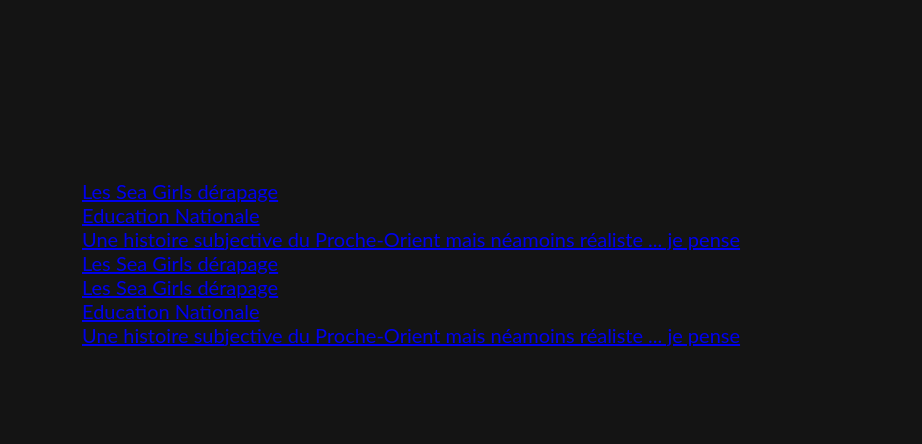
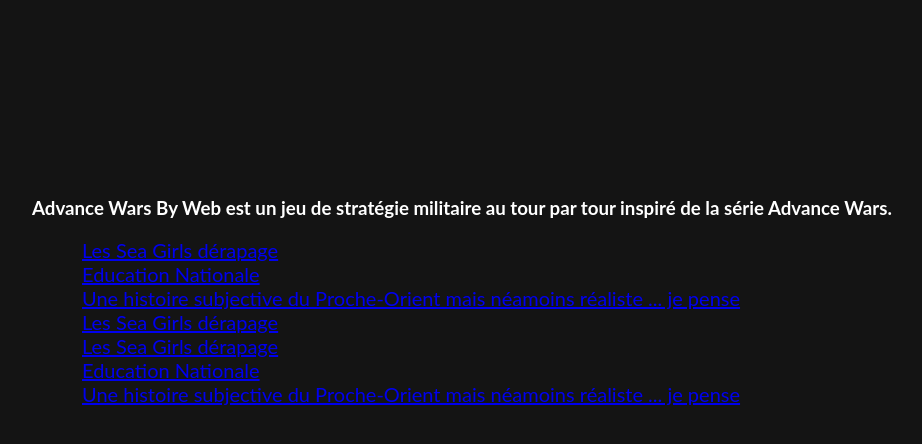
Before and after one commit to MariusBerton/awbwtuto, a plain HTML site: page index.html in a window 1280 px wide. Shown: the part 238-682 px from the top of the page, without its empty margins (48-970 px from the left). Drawn offline with Linux system fonts and the light colour scheme.

Commit message:
Update index.html

```diff
--- a/index.html
+++ b/index.html
@@ -12,6 +12,7 @@
         <header>
             <h1>Accueil</h1>
             <br>
+            <h3>Advance Wars By Web est un jeu de stratégie militaire au tour par tour inspiré de la série Advance Wars.</h3>
             <div>
                 <a href="actions.html">Les Sea Girls dérapage</a>
                 <br>
```
